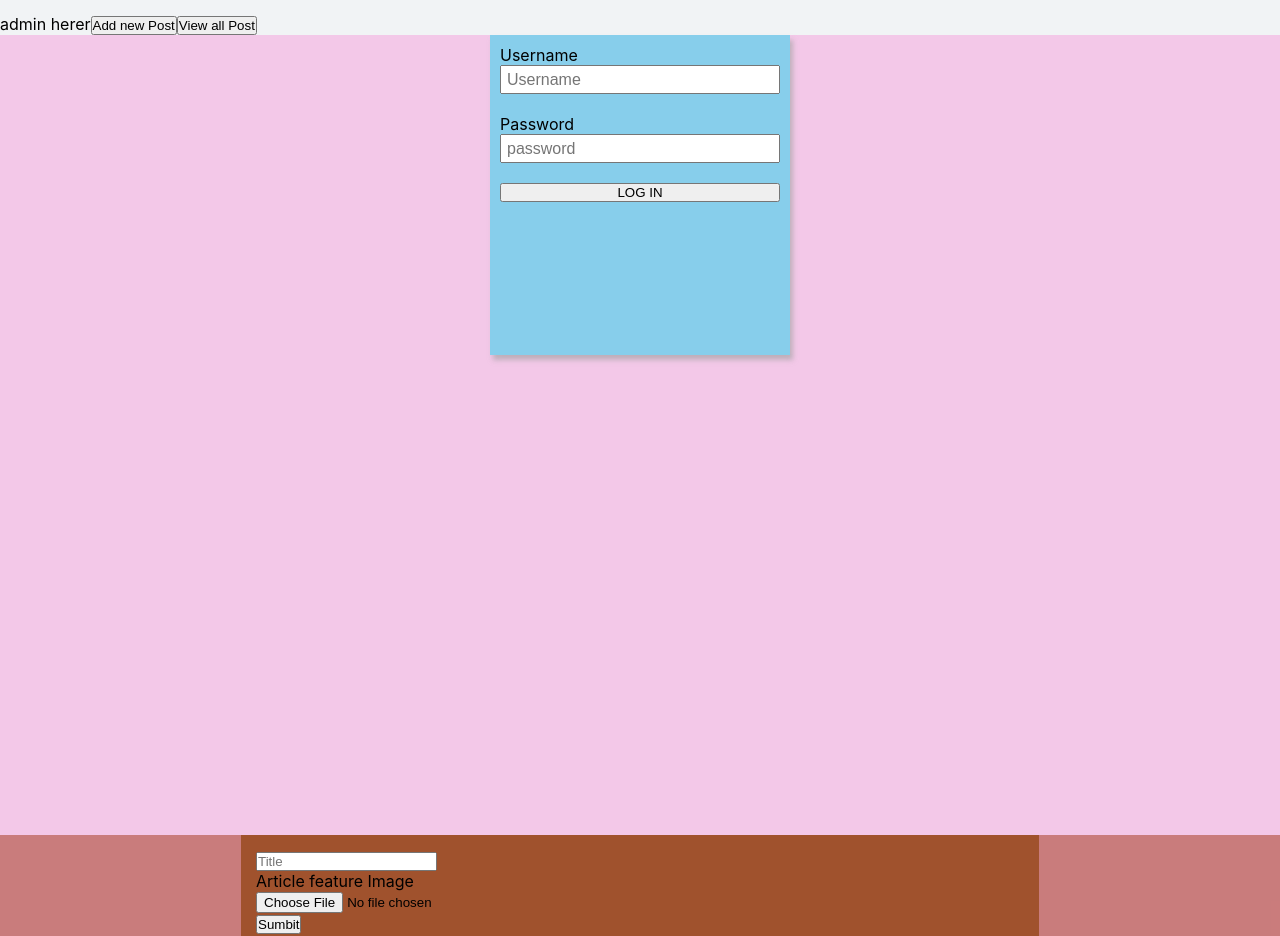
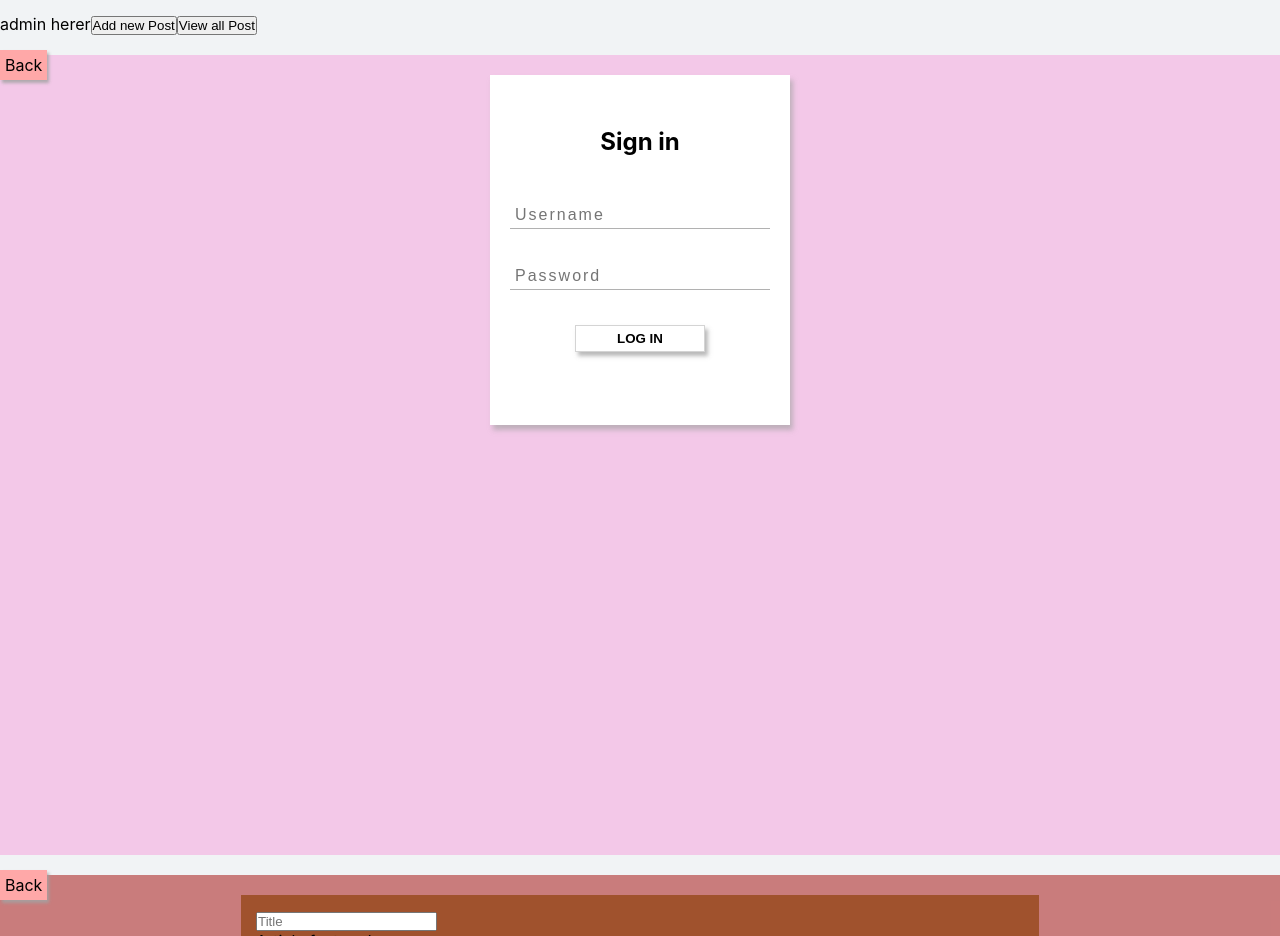
Before and after one commit to FillanL/Tech_Blog, a React (Create React App) app: page /Dash in a window 1280 px wide. Shown: the part 116-1052 px from the top of the page. Built offline with nearby package versions, Linux system fonts and the light colour scheme; no server answers.

Commit message:
admin pannel changes

```diff
--- a/src/AdminComponents/AdminCSS/Login.scss
+++ b/src/AdminComponents/AdminCSS/Login.scss
@@ -1,24 +1,71 @@
 .login_form{
+    // display: grid;
     background-color: rgb(243, 200, 232);
     height: 100vh;
+    .back_btn_container{
+        margin-top: 20px;
+        // grid-column-start: 1;
+        // grid-column-end: 4;
+        .back_btn{
+            padding: 5px;
+            box-shadow: 2px 3px 3px rgba(163, 163, 163, 0.849);
+            background-color: rgb(255, 168, 168);
+            text-transform: capitalize;
+            cursor: pointer;
+            &:hover{
+                box-shadow: none;
+                border: 1px solid rgb(255, 255, 255);
+            }
+        }
+    }
     .signin_form{
-        background-color: skyblue;
+        display: grid;
+        // position: relative;
+        background-color: rgb(255, 255, 255);
         box-sizing: border-box;
         width: 300px;
-        height: 40%;
-        top: 40%;
-        margin: 0 auto;
-        box-shadow: 3px 5px 5px rgba(163, 163, 163, 0.651);
+        height: 350px;
+        margin: auto;
+        padding-top: 2%;
+        box-shadow: 3px 5px 5px rgba(163, 163, 163, 0.65);
+        h2{
+            margin: auto;
+        }
         .form_formatting{
-
+            box-sizing: border-box;
+            // position: relative;
+            // margin-top: 50px;
+            width: 100%;
+            height: 60%;
             display: grid;
             grid-template-rows: auto;
-            padding: 10px;
+            grid-gap: 35px;
+            padding: 20px;
+            background-color: rgb(255, 255, 255);
             input{
                 padding: 0 5px;
                 font-size: 16px;
                 height: 25px;
-                // width: 100%;
+                outline: none;
+                border:  none;
+                letter-spacing: 2px;
+                border-bottom: 1px solid rgba(163, 163, 163, 0.842);
+            }
+            button{
+                box-sizing: border-box;
+                margin: 0 auto;
+                width: 50%;
+                outline: none;
+                padding: 5px;
+                font-weight: 600;
+                background-color: white;
+                border:  1px solid rgb(212, 212, 212);
+                box-shadow: 3px 4px 4px rgba(163, 163, 163, 0.753);
+                cursor: pointer;
+                &:hover{
+                    border:2px solid rgb(129, 255, 27);
+                    box-shadow: none;
+                }
             }
         }
     }
--- a/src/AdminComponents/AdminCSS/allArticles.scss
+++ b/src/AdminComponents/AdminCSS/allArticles.scss
@@ -1,7 +1,7 @@
 .admin_article_container {
     box-sizing: border-box;
     padding: 5px;
-    background-color: wheat;
+    // background-color: wheat;
     width: 100%;
     display: grid;
     grid-template-rows: repeat(12, auto);
@@ -10,10 +10,14 @@
     grid-gap: 8px;
     height: 100vh;
     .back_btn_container{
-        margin-top: 20px;
+        // margin-top: 20px;
+        height: 50px;
         grid-column-start: 1;
         grid-column-end: 4;
         .back_btn{
+            height: 33.33%;
+            width: 20px;
+            margin: auto;
             padding: 5px;
             box-shadow: 2px 3px 3px rgba(163, 163, 163, 0.849);
             background-color: rgb(255, 168, 168);
@@ -26,6 +30,7 @@
         }
     }
     .admin_article_card {
+        height: 113px;
         box-sizing: border-box;
         box-shadow: 3px 4px 4px rgba(163, 163, 163, 0.63);
         border-radius: 3px;
@@ -65,7 +70,8 @@
                 border: none;
                 cursor: pointer;
                 box-shadow: 3px 3px 4px rgba(163, 163, 163, 0.623);
-                border: 1px solid rgb(47, 129, 253);
+                border: 1px solid rgb(101, 163, 255);
+                background-color: rgb(255, 255, 255);
                 border-radius: 5px;
                 // margin: 8px 0;
                 &:hover{
--- a/src/AdminComponents/AdminCSS/newArticleForm.scss
+++ b/src/AdminComponents/AdminCSS/newArticleForm.scss
@@ -2,6 +2,22 @@
     box-sizing: border-box;
     background-color: rgba(201, 120, 120, 0.966);
     height: 100vh;
+    .back_btn_container{
+        margin-top: 20px;
+        // grid-column-start: 1;
+        // grid-column-end: 4;
+        .back_btn{
+            padding: 5px;
+            box-shadow: 2px 3px 3px rgba(163, 163, 163, 0.849);
+            background-color: rgb(255, 168, 168);
+            text-transform: capitalize;
+            cursor: pointer;
+            &:hover{
+                box-shadow: none;
+                border: 1px solid rgb(255, 255, 255);
+            }
+        }
+    }
     form{
         padding: 15px;
         margin: auto;
--- a/src/AdminComponents/LogIn.js
+++ b/src/AdminComponents/LogIn.js
@@ -4,18 +4,24 @@ import './AdminCSS/Login.scss'
 function LogIn() {
     return (
         <div className='login_form'>
-            <form className='signin_form'>
+            <div className="back_btn_container">
+                <span className="back_btn">
+                    back
+                </span>
+            </div>
+            <div className='signin_form'>
+                    <h2>Sign in</h2>
                 <div className='form_formatting'>
 
-                <label>Username</label>
-                <input type="text" placeholder='Username' />
-    <br></br>
-                <label>Password</label>
-                <input type="password" placeholder='password' />
-                <br></br>
-                <button>LOG IN</button>
+                    {/* <label>Username:</label> */}
+                    <input type="text" placeholder='Username' maxLength="24"/>
+        {/* <br></br> */}
+                    {/* <label>Password:</label> */}
+                    <input type="password" placeholder='Password' />
+                    {/* <br></br> */}
+                    <button>LOG IN</button>
                 </div>
-            </form>
+            </div>
         </div>
     )
 }
--- a/src/AdminComponents/newArticleForm.js
+++ b/src/AdminComponents/newArticleForm.js
@@ -4,6 +4,11 @@ import './AdminCSS/newArticleForm.scss'
 function newArticleForm() {
     return (
         <div className="new_form_container">
+            <div className="back_btn_container">
+                <span className="back_btn">
+                    back
+                </span>
+            </div>
             <form>
                 {/* <label>
                     Article Title
```
Also changed, not shown: 1 other file (tests, documents, lock files or other folders).
